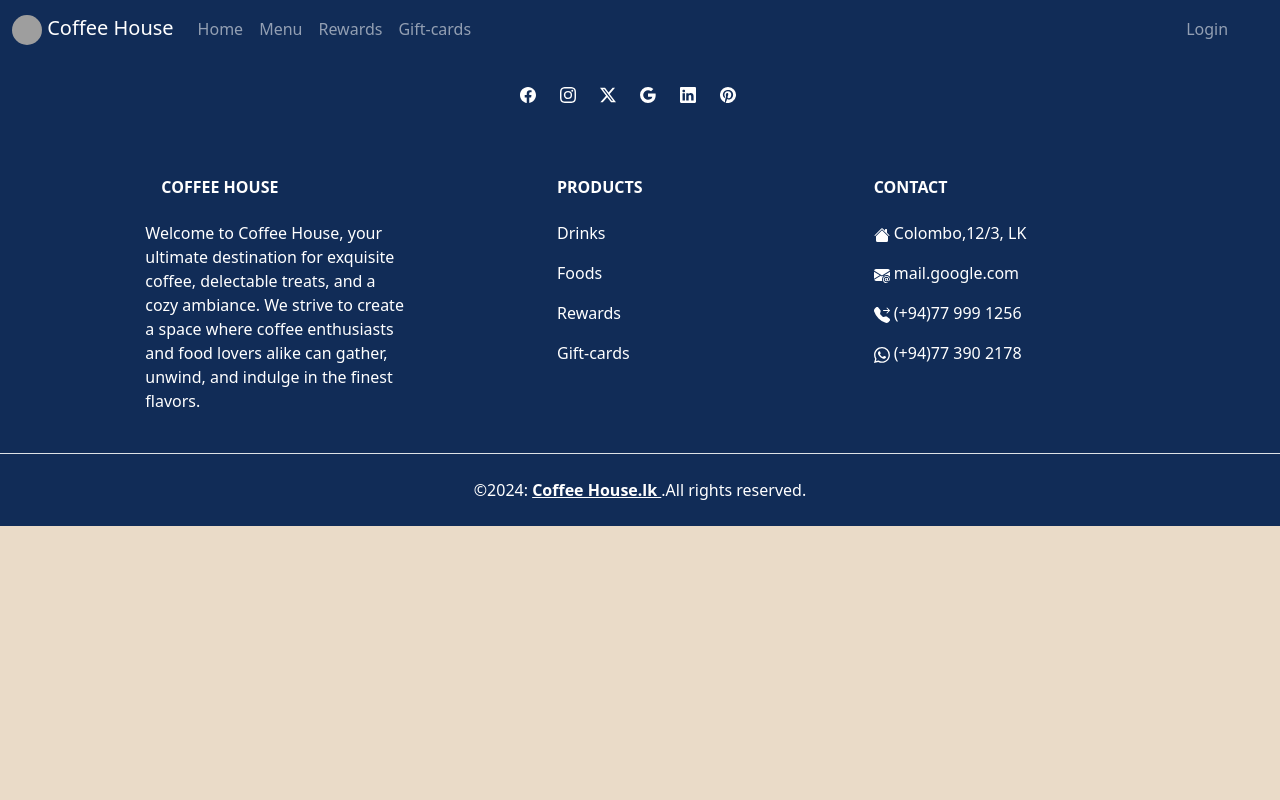
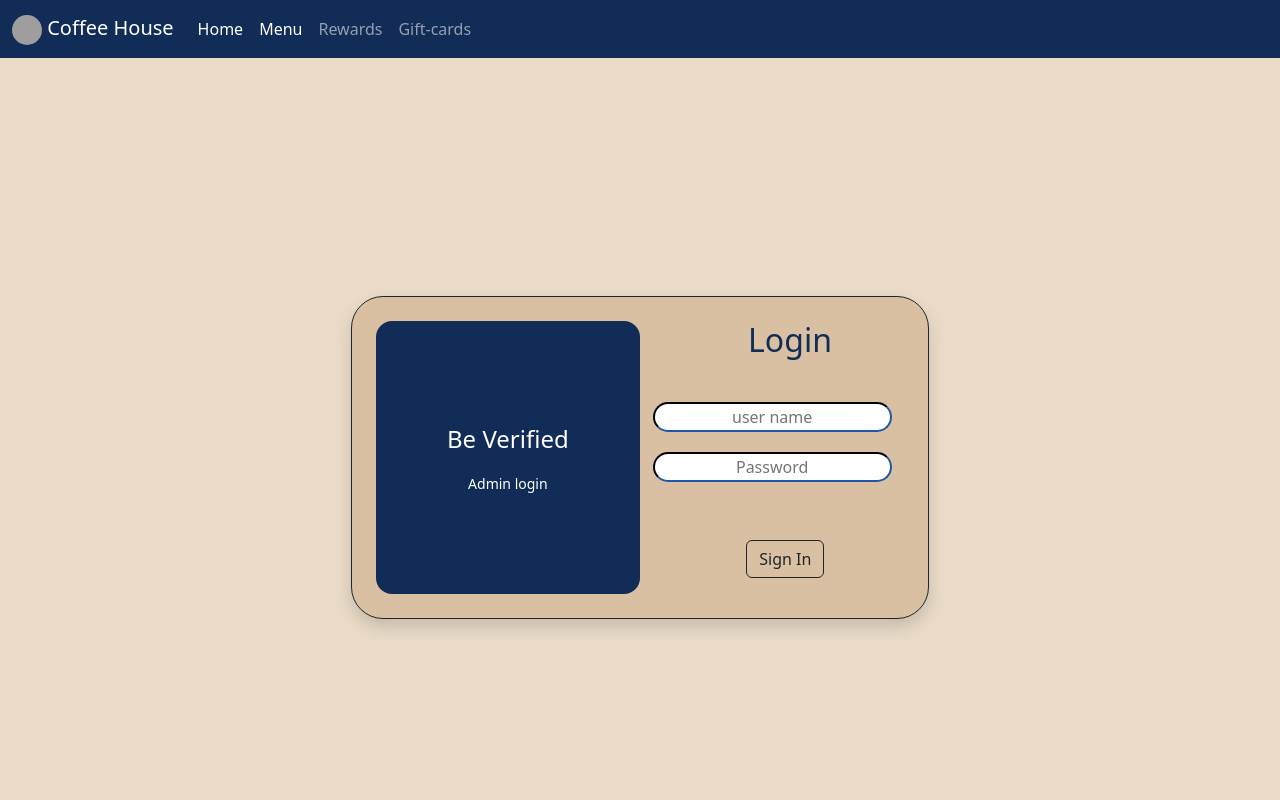
Before and after one commit to Yasasisuru/coffee_house, an Angular app: page /admin in a window 1280 px wide. Before the commit this address led to /. Shown: the top 800 px of the page. Built offline with nearby package versions, Linux system fonts and the light colour scheme; grey boxes are pictures that could not be loaded.

Commit message:
admin login create

```diff
--- /dev/null
+++ b/src/app/admin/admin.component.css
@@ -0,0 +1,18 @@
+h2{
+    margin-left: 40%;
+    color: rgb(17, 44, 87) ;
+   }
+
+   input{
+       border-radius: 40px;
+       text-align: center;
+       margin: 10px;
+       border-color:  rgb(17, 44, 87);
+   }
+
+   button{
+       text-align: center;
+       margin-left: 40%;
+
+
+   }
--- a/src/app/signup/signup.component.html
+++ b/src/app/admin/admin.component.html
@@ -3,7 +3,7 @@
 		<!-- left -->
 		<div class="col-md-6 rounded-4 d-flex justify-content-center align-items-center bg-nav flex-column p-2 text-white left-box  ">
 			<p class="fs-4"> Be Verified</p>
-			<small>Join experienced Designer on this flatform</small>
+			<small>Admin login</small>
 
 		</div>
 
@@ -15,7 +15,7 @@
 				</div>
 				<div class="input-group mb-3  align-items-center justify-content-center  ">
 					<form action="#">
-						<input type="email" placeholder="Email">
+						<input type="text" placeholder="user name">
 						<br>
 						<input type="password" placeholder="Password">
 						<br>
--- a/src/app/app.component.html
+++ b/src/app/app.component.html
@@ -25,9 +25,7 @@
       </ul>
 
       <!-- login button -->
-      <div class="justify-content-end navbar-nav  ">
-        <a class="nav-link" routerLink="signup"  routerLinkActive="active">Login</a>
-        </div>
+
 
     </div>
 
--- a/src/app/app.routes.ts
+++ b/src/app/app.routes.ts
@@ -1,8 +1,9 @@
 import { Routes } from '@angular/router';
 import { HomeComponent } from './home/home.component';
-import { SignupComponent } from './signup/signup.component';
+
+import { AdminComponent } from './admin/admin.component';
 
 export const routes: Routes = [
     {path:'',component:HomeComponent},
-    {path:'signup',component:SignupComponent},
+    {path:'admin',component:AdminComponent},
 ];
--- a/src/app/signup/signup.component.css
+++ /dev/null
@@ -1,18 +0,0 @@
-h2{
- margin-left: 40%;
- color: rgb(17, 44, 87) ;
-}
-
-input{
-	border-radius: 40px;
-	text-align: center;
-	margin: 10px;
-	border-color:  rgb(17, 44, 87);
-}
-
-button{
-	text-align: center;
-	margin-left: 40%;
-
-
-}
```
Also changed, not shown: src/app/admin/admin.component.ts (added, +12 -0 lines), src/app/signup/signup.component.ts (deleted, +0 -12 lines), 1 other file (tests, documents, lock files or other folders).
